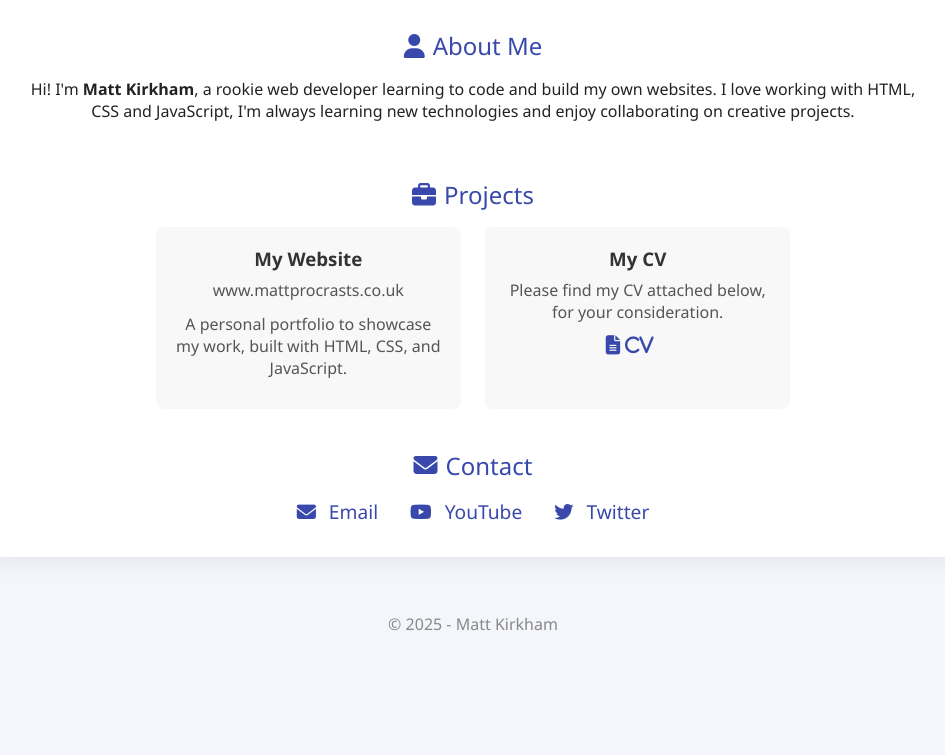
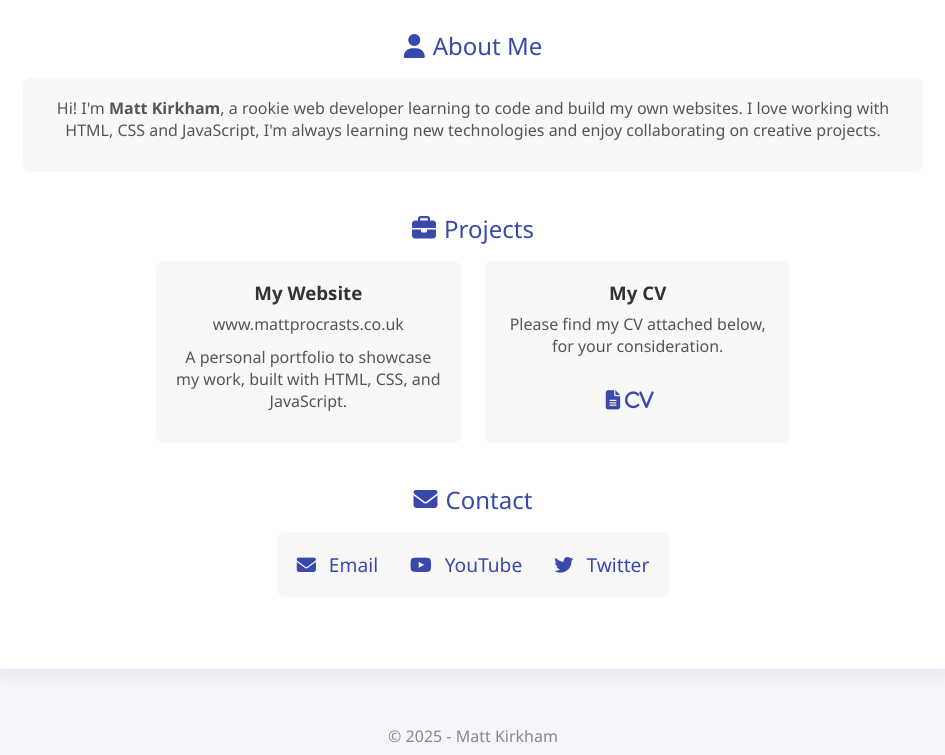
Before and after one commit to mattprocrasts/mattprocrasts, a plain HTML site: page index.html in a window 1280 px wide. Shown: the part 389-1144 px from the top of the page, without its empty margins (167-1112 px from the left). Before the commit the page ends 1032 px from the top, so only its background shows below. Drawn offline with Linux system fonts and the light colour scheme.

Commit message:
Update index.html

```diff
--- a/index.html
+++ b/index.html
@@ -11,8 +11,8 @@
 <link rel="icon" type="image/jpg" href="Logo.jpg" />
 <!-- Optional: For Apple devices (home screen icon) -->
 <link rel="apple-touch-icon" sizes="180x180" href="Logo.jpg">
+</head>
 
-</head>
 <body>
   <div class="container">
     <header>
@@ -28,6 +28,7 @@
 
     <section id="about">
       <div class="section-title"><i class="fa-solid fa-user"></i> About Me</div>
+        <div class="project-card">
       <p>
         Hi! I'm <strong>Matt Kirkham</strong>, a rookie web developer learning to code and build my own websites. I love working with HTML, CSS and JavaScript, I'm always learning new technologies and enjoy collaborating on creative projects.
       </p>
@@ -44,23 +45,24 @@
         <div class="project-card">
           <h3>My CV</h3>
           <p>Please find my CV attached below, for your consideration.</p>
+          <br>
           <div class="project-links">
             <a href="CV2025.docx" class="fa-solid fa-file-lines"></i> CV</a>
           </div>
         </div>
-        <!--<div class="project-card">
-          <h3>Blog Platform</h3>
-          <p>A full-featured blog platform with Markdown support and user authentication.</p>
-        </div>-->
       </div>
     </section>
+
+    <section id="contact">
       <div class="section-title"><i class="fa-solid fa-envelope"></i> Contact</div>
+              <div class="project-card">
       <ul class="contact-list">
         <li><i class="fa-solid fa-envelope" style="color:#3949ab"></i> <a href="mailto:mattprocrasts@gmail.com">Email</a></li>
         <li><i class="fa-brands fa-youtube" style="color:#3949ab"></i> <a href="https://youtube.com/@mattprocrasts" target="_blank" rel="noopener">YouTube</a></li>
         <li><i class="fa-brands fa-twitter" style="color:#3949ab"></i> <a href="https://twitter.com/mattprocrasts" target="_blank" rel="noopener">Twitter</a></li>
       </ul>
     </section>
+
   </div>
   <footer>
     &copy; <span id="year"></span> - Matt Kirkham
```
